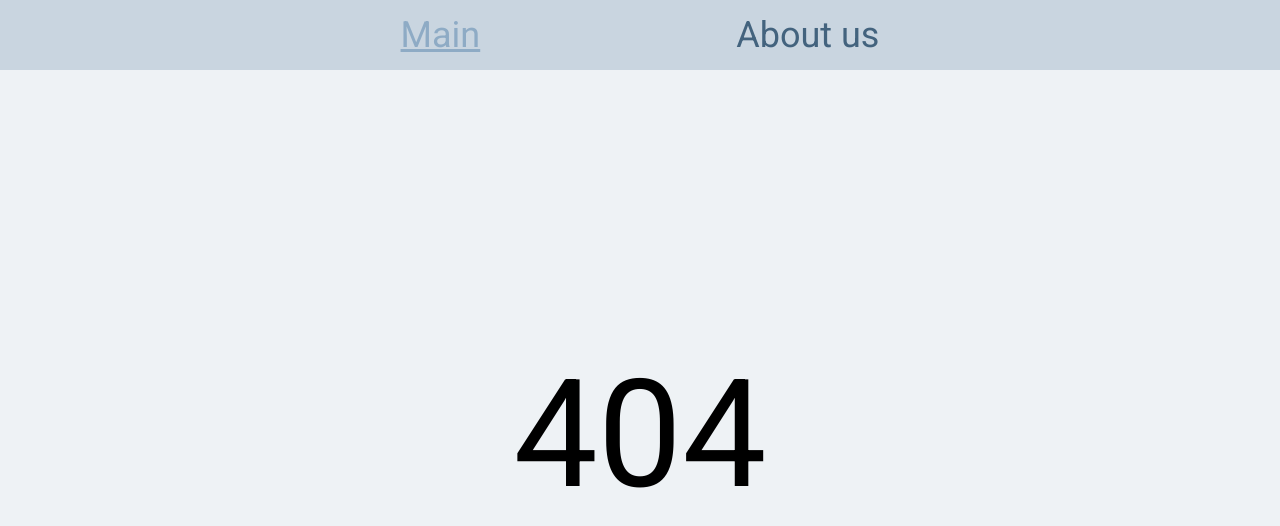
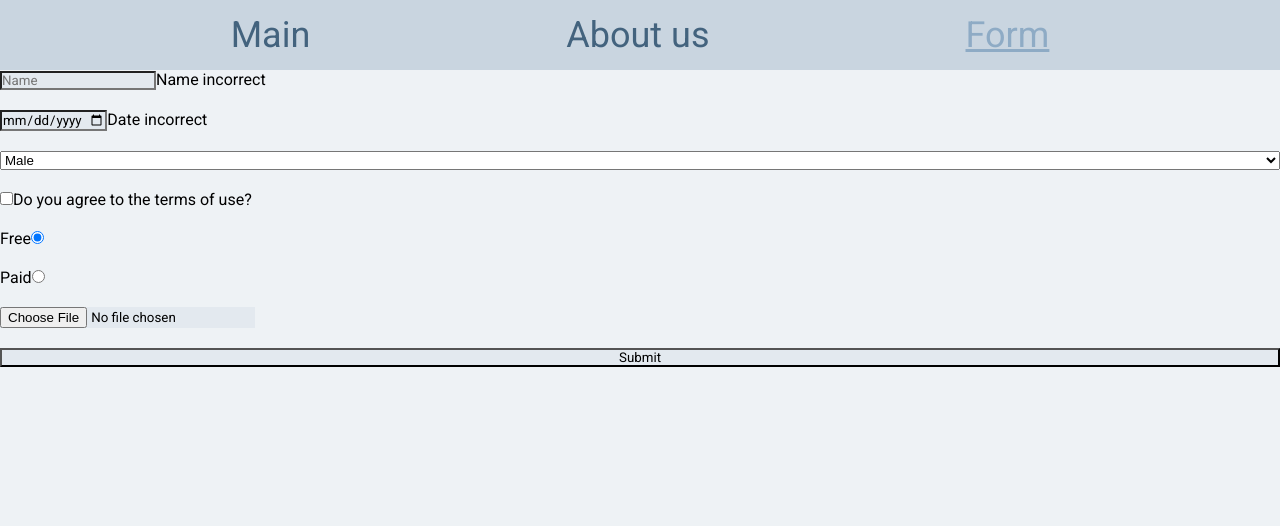
Before and after one commit to Nimboo1/react, a React (Vite) app in the folder react-app/: page /form in a window 1280 px wide. Before the commit this address had no page. Shown: the top 526 px of the page. Built offline with nearby package versions, Linux system fonts and the light colour scheme.

Commit message:
feat: add form

```diff
--- a/react-app/src/App.tsx
+++ b/react-app/src/App.tsx
@@ -4,6 +4,7 @@ import Header from './components/header/Header';
 import Main from './pages/main/Main';
 import AboutUs from './pages/about-us/AboutUs';
 import NotFound from './pages/not-found/NotFound';
+import FormPage from './pages/form/FormPage';
 import './index.css';
 
 class App extends React.Component {
@@ -19,6 +20,7 @@ class App extends React.Component {
         <Routes>
           <Route path="/" element={<Main />} />
           <Route path="about" element={<AboutUs />} />
+          <Route path="form" element={<FormPage />} />
           <Route path="*" element={<NotFound />} />
         </Routes>
       </div>
--- /dev/null
+++ b/react-app/src/components/form/Form.tsx
@@ -0,0 +1,117 @@
+/* eslint-disable @typescript-eslint/lines-between-class-members */
+/* eslint-disable no-nested-ternary */
+/* eslint-disable jsx-a11y/label-has-associated-control */
+import React, { FormEvent } from 'react';
+import FormPageState from '../../types/FormPageState';
+import './form.scss';
+
+type FormProps = {
+  onSubmit: (state: FormPageState) => void;
+};
+
+class Form extends React.Component<FormProps, Record<string, never>> {
+  private nameInput;
+  private dateInput;
+  private select;
+  private checkbox;
+  private freeInput;
+  private paidInput;
+  private fileInput;
+  private form;
+
+  constructor(props: FormProps) {
+    super(props);
+    this.state = {};
+
+    this.nameInput = React.createRef() as React.RefObject<HTMLInputElement>;
+    this.dateInput = React.createRef() as React.RefObject<HTMLInputElement>;
+    this.select = React.createRef() as React.RefObject<HTMLSelectElement>;
+    this.checkbox = React.createRef() as React.RefObject<HTMLInputElement>;
+    this.freeInput = React.createRef() as React.RefObject<HTMLInputElement>;
+    this.paidInput = React.createRef() as React.RefObject<HTMLInputElement>;
+    this.fileInput = React.createRef() as React.RefObject<HTMLInputElement>;
+    this.form = React.createRef() as React.RefObject<HTMLFormElement>;
+  }
+
+  private handleSubmit(event: FormEvent): void {
+    event.preventDefault();
+
+    const { onSubmit } = this.props;
+
+    const name = this.nameInput.current as HTMLInputElement;
+    const date = this.dateInput.current as HTMLInputElement;
+    const select = this.select.current as HTMLSelectElement;
+    const checkboxInput = this.checkbox.current as HTMLInputElement;
+    const freeInput = this.freeInput.current as HTMLInputElement;
+    const paidInput = this.paidInput.current as HTMLInputElement;
+    const fileInput = this.fileInput.current as HTMLInputElement;
+    const form = this.form.current as HTMLFormElement;
+
+    if (fileInput.files) {
+      onSubmit({
+        name: name.value,
+        date: date.value,
+        select: select.value,
+        checkbox: checkboxInput.checked,
+        paid: freeInput.checked ? freeInput.value : paidInput.value,
+        file: fileInput.files[0],
+      });
+    }
+
+    form.reset();
+  }
+
+  render() {
+    return (
+      <form className="form" ref={this.form} onSubmit={(e) => this.handleSubmit(e)}>
+        <label className="label">
+          <input
+            type="text"
+            placeholder="Name"
+            pattern="[a-zA-Z]+"
+            required
+            ref={this.nameInput}
+            className="input"
+          />
+          <span className="incorrect">Name incorrect</span>
+        </label>
+        <label className="label">
+          <input
+            type="date"
+            required
+            ref={this.dateInput}
+            min="1920-01-01"
+            max="2023-01-01"
+            className="input"
+          />
+          <span className="incorrect">Date incorrect</span>
+        </label>
+        <select defaultValue="male" ref={this.select}>
+          <option value="male">Male</option>
+          <option value="female">Female</option>
+        </select>
+        <label className="label">
+          <input className="checkbox" type="checkbox" ref={this.checkbox} required />
+          Do you agree to the terms of use?
+        </label>
+        <label className="label">
+          Free
+          <input type="radio" name="pay" value="free" defaultChecked ref={this.freeInput} />
+        </label>
+        <label className="label">
+          Paid
+          <input type="radio" name="pay" value="paid" ref={this.paidInput} />
+        </label>
+        <label className="label">
+          <input type="file" ref={this.fileInput} required />
+          <span className="incorrect">Field is required</span>
+        </label>
+        <button type="submit" className="submit">
+          Submit
+        </button>
+      </form>
+    );
+  }
+}
+
+export default Form;
--- /dev/null
+++ b/react-app/src/components/form/form.scss
@@ -0,0 +1,14 @@
+.form {
+  display: flex;
+  flex-direction: column;
+  gap: 20px;
+}
+
+.incorrect,
+.invisible {
+  opacity: 0;
+}
+
+.input:invalid + .incorrect {
+  opacity: 1;
+}
--- a/react-app/src/components/header/Header.tsx
+++ b/react-app/src/components/header/Header.tsx
@@ -1,44 +1,23 @@
-import React, { ReactElement } from 'react';
-import { Link } from 'react-router-dom';
+import React from 'react';
+import { NavLink } from 'react-router-dom';
 import './header.scss';
 
-type LinkState = {
-  links: number[];
-};
+class Header extends React.Component {
+  private readonly linksTitles = ['Main', 'About us', 'Form'];
 
-class Header extends React.Component<Record<string, never>, LinkState> {
-  private readonly linksTitles = ['Main', 'About us'];
-
-  private readonly linksAddress = ['/', '/about'];
-
-  constructor(props: Record<string, never>) {
-    super(props);
-    this.state = {
-      links: [1, 0],
-    };
-  }
-
-  private clickHandler(index: number) {
-    const { links } = this.state;
-    const linksState = new Array(links.length).fill(0);
-    linksState[index] = 1;
-
-    this.setState({
-      links: linksState,
-    });
-  }
+  private readonly linksAddress = ['/', '/about', '/form'];
 
   render() {
-    const { links } = this.state;
-    const linksItems: ReactElement[] = links.map((el, i) => (
-      <Link
-        to={this.linksAddress[i]}
-        className={el === 1 ? 'header__link header__link_active' : 'header__link'}
-        onClick={() => this.clickHandler(i)}
-        key={this.linksAddress[i]}
+    const linksItems = new Array(this.linksTitles.length).fill(0).map((item, index) => (
+      <NavLink
+        to={this.linksAddress[index]}
+        className={({ isActive }) =>
+          isActive ? 'header__link header__link_active' : 'header__link'
+        }
+        key={this.linksAddress[index]}
       >
-        {this.linksTitles[i]}
-      </Link>
+        {this.linksTitles[index]}
+      </NavLink>
     ));
 
     return (
--- /dev/null
+++ b/react-app/src/pages/form/FormPage.tsx
@@ -0,0 +1,48 @@
+/* eslint-disable react/no-unused-state */
+import React from 'react';
+import Form from '../../components/form/Form';
+import FormPageState from '../../types/FormPageState';
+import './form-page.scss';
+
+type PageState = {
+  form: FormPageState;
+  isSent: boolean;
+};
+
+class FormPage extends React.Component<Record<string, never>, PageState> {
+  constructor(props: Record<string, never>) {
+    super(props);
+    this.state = {
+      form: {
+        name: '',
+        date: '',
+        select: '',
+        checkbox: false,
+        paid: '',
+        file: null,
+      },
+      isSent: false,
+    };
+  }
+
+  handleSubmit(state: FormPageState) {
+    this.setState({
+      form: state,
+      isSent: true,
+    });
+
+    setTimeout(() => this.setState({ isSent: false }), 2000);
+  }
+
+  render() {
+    const { isSent } = this.state;
+    return (
+      <div>
+        <Form onSubmit={(data) => this.handleSubmit(data)} />
+        <p className={isSent ? '' : 'invisible'}>Form sent</p>
+      </div>
+    );
+  }
+}
+
+export default FormPage;
--- /dev/null
+++ b/react-app/src/types/FormPageState.tsx
@@ -0,0 +1,10 @@
+type FormPageState = {
+  name: string;
+  date: string;
+  select: string;
+  checkbox: boolean;
+  paid: string;
+  file: File | null;
+};
+
+export default FormPageState;
```
Also changed, not shown: react-app/src/pages/form/form-page.scss (added), 1 other file (tests, documents, lock files or other folders).
